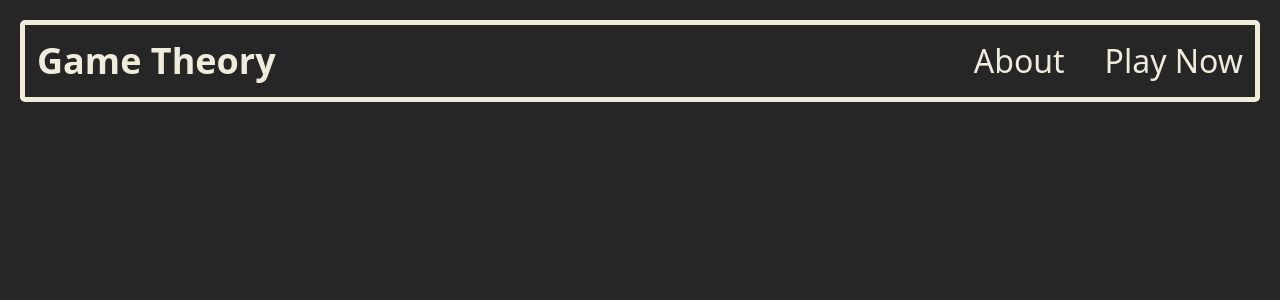
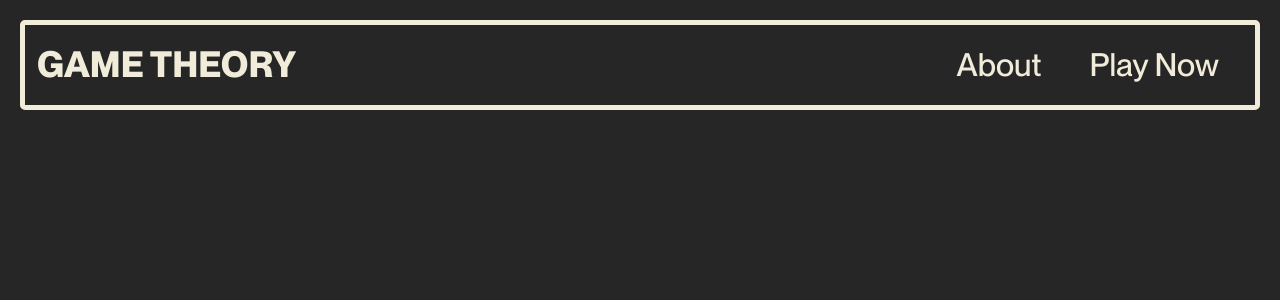
Before and after one commit to AidanYounathan/gametheory, a Next.js app: page / in a window 1280 px wide. Shown: the top 300 px of the page. Built offline with nearby package versions, Linux system fonts and the light colour scheme.

Commit message:
Finished header

```diff
--- a/src/app/components/header.tsx
+++ b/src/app/components/header.tsx
@@ -1,19 +1,40 @@
+import Link from "next/link";
+
 export default function Header() {
     return (
-        <header className={`w-full font-[var(--font-neue)] `}>
+        <header className="w-full font-[var(--font-neue)] fixed top-0 z-50">
             <div className="rounded-[5px] m-5 border-5 border-[var(--bone)] text-[var(--bone)]">
-            <div className="flex justify-between">
-                <div className="flex items-center p-3">
-                    <h1 className="font-bold text-4xl">
-                        Game Theory
-                    </h1>
-                </div>
-                <div className="text-[32px] flex gap-10 items-center p-3 font-medium">
-                    <a href="">About</a>
-                    <a href="">Play Now</a>
+                <div className="flex justify-between">
+                    <div className="flex items-center p-3">
+                        <h1 className="font-bold text-4xl">
+                            <Link
+                                href="/"
+                                className="hover:opacity-80 focus:outline-none focus:ring-2 focus:ring-[var(--bone)] focus:ring-offset-2"
+                            >
+                                GAME THEORY
+                            </Link>
+                        </h1>
+                    </div>
+                    <nav
+                        className="text-[32px] flex gap-12 items-center p-4 pr-9 font-medium"
+                        role="navigation"
+                        aria-label="Main navigation"
+                    >
+                        <Link
+                            href="/#about"
+                            className="group hover:opacity-80 focus:outline-none focus:ring-2 focus:ring-[var(--bone)] focus:ring-offset-2 transition-opacity"
+                        >
+                            <span className="bg-left-bottom bg-gradient-to-r from-bone to-bone bg-[length:0%_2px] bg-no-repeat group-hover:bg-[length:100%_2px] transition-all duration-500 ease-out">About</span>
+                        </Link>
+                        <Link
+                            href="/play"
+                            className="group hover:opacity-80 focus:outline-none focus:ring-2 focus:ring-[var(--bone)] focus:ring-offset-2 transition-opacity"
+                        >
+                            <span className="bg-left-bottom bg-gradient-to-r from-bone to-bone bg-[length:0%_2px] bg-no-repeat group-hover:bg-[length:100%_2px] transition-all duration-500 ease-out">Play Now</span>
+                        </Link>
+                    </nav>
                 </div>
             </div>
-            </div>
         </header>
-    )
+    );
 }
--- a/src/app/globals.css
+++ b/src/app/globals.css
@@ -25,3 +25,7 @@ body {
   padding: 0;
   margin: 0;
 }
+
+html {
+  scroll-behavior: smooth;
+}
--- a/src/app/layout.tsx
+++ b/src/app/layout.tsx
@@ -2,6 +2,7 @@ import type { Metadata } from "next";
 import { Geist, Geist_Mono } from "next/font/google";
 import "./globals.css";
 import localFont from "next/font/local";
+import Header from "./components/header";
 
 export const myFont = localFont({
   src: [
@@ -65,8 +66,9 @@ export default function RootLayout({
   return (
     <html lang="en">
       <body
-        className={`${geistSans.variable} ${geistMono.variable} ${myFont.variable} antialiased`}
+        className={`${geistSans.variable} ${geistMono.variable} ${myFont.variable} ${myFont.className} antialiased`}
       >
+        <Header />
         {children}
       </body>
     </html>
--- a/src/app/page.tsx
+++ b/src/app/page.tsx
@@ -4,7 +4,7 @@ import Header from "./components/header";
 export default function Home() {
   return (
     <main className="flex min-h-screen flex-col items-center justify-between">
-      <Header></Header>
+
     </main>
   );
 }
--- /dev/null
+++ b/tailwind.config.ts
@@ -0,0 +1,19 @@
+// tailwind.config.ts
+import type { Config } from 'tailwindcss'
+
+const config: Config = {
+  content: [
+    './src/pages/**/*.{js,ts,jsx,tsx,mdx}',
+    './src/components/**/*.{js,ts,jsx,tsx,mdx}',
+    './src/app/**/*.{js,ts,jsx,tsx,mdx}',
+  ],
+  theme: {
+    extend: {
+      colors: {
+        bone: 'var(--bone)',
+      },
+    },
+  },
+  plugins: [],
+}
+export default config
```
